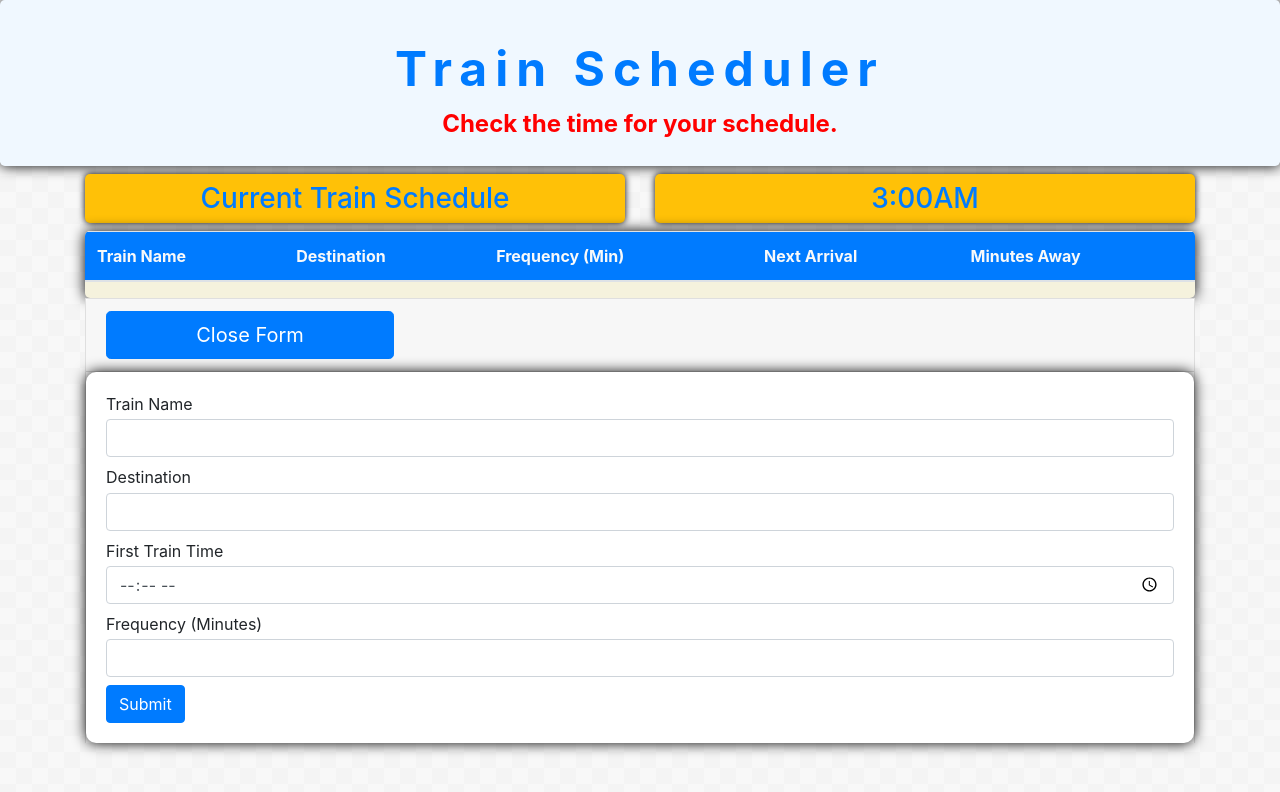
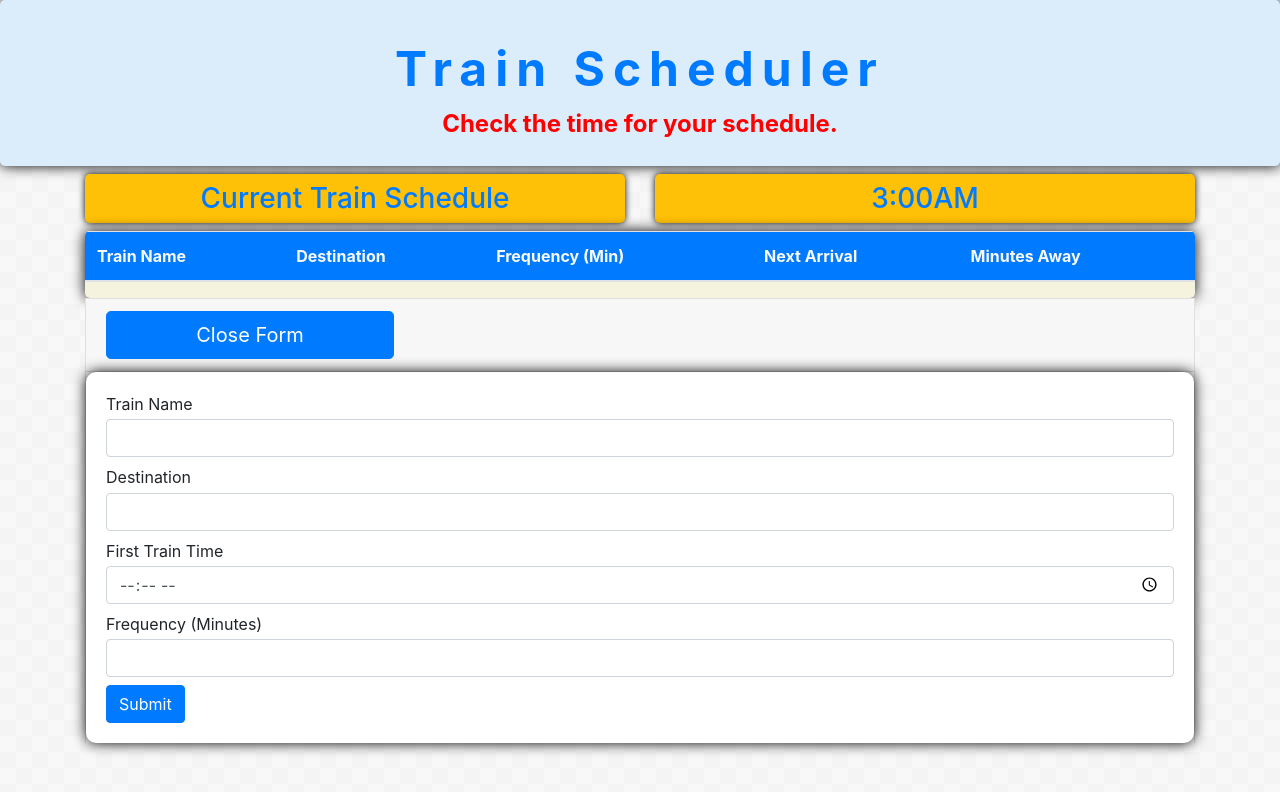
Before and after one commit to emerzonic/Train-Scheduler, a plain HTML site: page index.html in a window 1280 px wide. Drawn offline with nearby package versions, Linux system fonts and the light colour scheme; no server answers.

Commit message:
final commit

```diff
--- a/assets/css/style.css
+++ b/assets/css/style.css
@@ -14,7 +14,7 @@ body{
     width: 100%;
     -webkit-box-shadow: 0px 0px 14px 0px #000000;
     box-shadow: 0px 0px 14px 0px #000000;
-    background-color: aliceblue;
+    background-color: rgb(219, 236, 250);
 }
 
 h1 {
```
Also changed, not shown: assets/javascript/app.js (indentation only).
